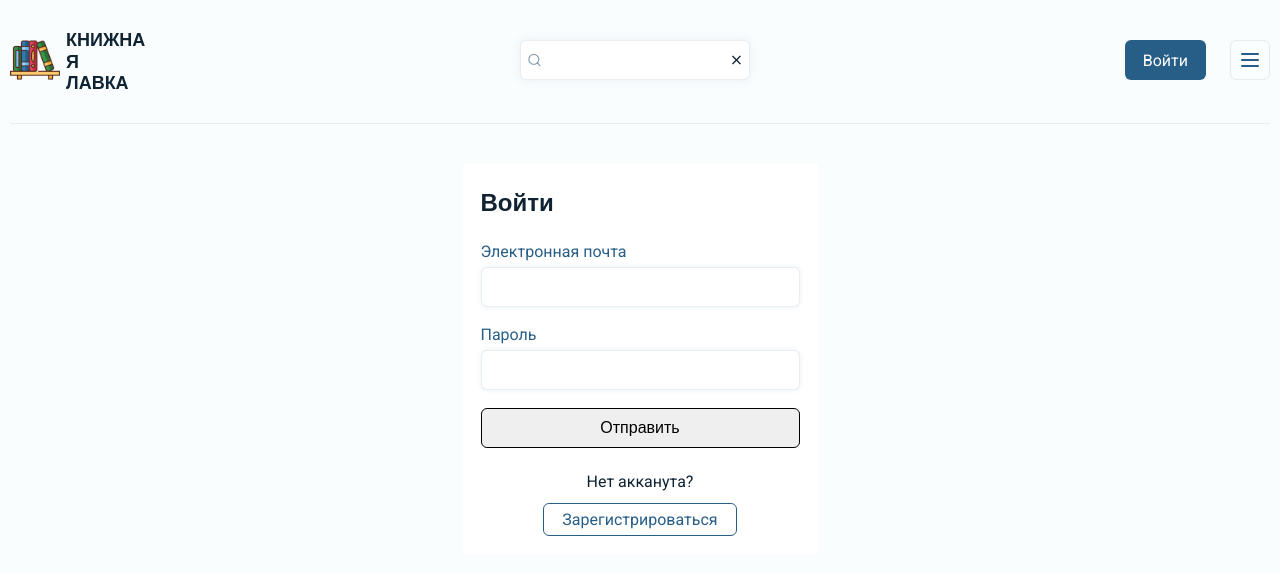
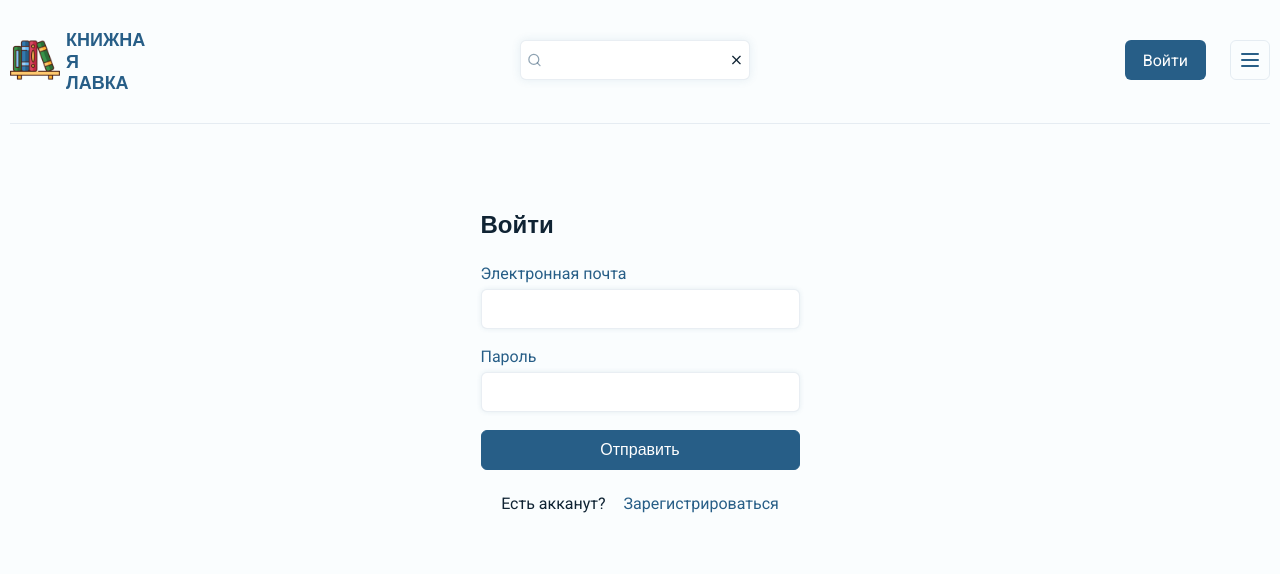
Before and after one commit to tatasenochek/bookshop-app, a React (Vite) app: page /bookshop-app/signin in a window 1280 px wide. Shown: the top 574 px of the page. Built offline with nearby package versions, Linux system fonts and the light colour scheme; no server answers.

Commit message:
правки по стилям

```diff
--- a/src/pages/AddBook/AddBook.tsx
+++ b/src/pages/AddBook/AddBook.tsx
@@ -167,7 +167,7 @@ function AddBook() {
 						))}
 					</select>
 				</label>
-				<Button>{book ? "Сохранить изменения" : "Добавить книгу"}</Button>
+				<Button isPrimary>{book ? "Сохранить изменения" : "Добавить книгу"}</Button>
 			</form>
 		</div>
 	);
--- a/src/pages/AddBook/add-book.module.scss
+++ b/src/pages/AddBook/add-book.module.scss
@@ -1,7 +1,6 @@
 @use "../../styles/variables" as *;
 
 .add-book {
-	background-color: $color-light;
 	width: 355px;
 	margin: 0 auto;
 	padding: $size-m;
--- a/src/pages/Signin/Signin.tsx
+++ b/src/pages/Signin/Signin.tsx
@@ -48,12 +48,14 @@ const navigate = useNavigate();
 					minLength={3}
 					required
 				/>
-				<Button>Отправить</Button>
+				<Button isPrimary>Отправить</Button>
 			</form>
-			<span className={styles["text"]}>Нет акканута?</span>
-			<Link className={styles["link"]} to="/signup">
-				Зарегистрироваться
-			</Link>
+			<div className={styles["action"]}>
+				<span className={styles["text"]}>Есть акканут?</span>
+				<Link className={styles["link"]} to="/signup">
+					Зарегистрироваться
+				</Link>
+			</div>
 		</div>
 	);
 }
--- a/src/pages/Signin/signin.module.scss
+++ b/src/pages/Signin/signin.module.scss
@@ -3,8 +3,7 @@
 .signin {
 	width: 355px;
 	margin: 0 auto;
-	padding: $size-m;
-	background-color: $color-light;
+	padding: $size-xxl $size-m;
 	display: flex;
 	flex-direction: column;
 	justify-content: center;
@@ -17,22 +16,9 @@
 		gap: $size-m;
 	}
 
-	.text {
-		text-align: center;
-		padding-bottom: $size-s;
-	}
-
-	.link {
-		border: 1px solid;
-		margin: auto;
-		color: $color-accent;
-		padding: $size-xs $size-m;
-		border-radius: $size-xs;
-		transition: all 0.3s;
-	}
-
-	.link:hover {
-		background-color: $color-accent;
-		color: $color-light;
+	.action {
+		display: flex;
+		gap: $size-m;
+		justify-content: center;
 	}
 }
--- a/src/pages/Signup/Signup.tsx
+++ b/src/pages/Signup/Signup.tsx
@@ -11,7 +11,7 @@ import { toast } from "react-toastify";
 import { ROUTES } from "../../const/const";
 
 function Signup() {
-	const navigate = useNavigate()
+	const navigate = useNavigate();
 
 	async function handlerSubmitForm(e: FormEvent) {
 		e.preventDefault();
@@ -65,12 +65,14 @@ function Signup() {
 					minLength={3}
 					required
 				/>
-				<Button>Отправить</Button>
+				<Button isPrimary>Отправить</Button>
 			</form>
-			<span className={styles["text"]}>Есть акканут?</span>
-			<Link className={styles["link"]} to="/signin">
-				Войти
-			</Link>
+			<div className={styles["action"]}>
+				<span className={styles["text"]}>Есть акканут?</span>
+				<Link className={styles["link"]} to="/signin">
+					Войти
+				</Link>
+			</div>
 		</div>
 	);
 }
--- a/src/pages/Signup/signup.module.scss
+++ b/src/pages/Signup/signup.module.scss
@@ -3,8 +3,7 @@
 .signup {
 	width: 355px;
 	margin: 0 auto;
-	padding: $size-m;
-	background-color: $color-light;
+	padding: $size-xxl $size-m;
 	display: flex;
 	flex-direction: column;
 	justify-content: center;
@@ -15,26 +14,11 @@
 		display: flex;
 		flex-direction: column;
 		gap: $size-m;
-
-
 	}
 
-	.text {
-		text-align: center;
-		padding-bottom: $size-s;
-	}
-
-	.link {
-		border: 1px solid;
-		margin: auto;
-		color: $color-accent;
-		padding: $size-xs $size-m;
-		border-radius: $size-xs;
-		transition: all 0.3s;
-	}
-
-	.link:hover {
-		background-color: $color-accent;
-		color: $color-light;
+	.action {
+		display: flex;
+		gap: $size-m;
+		justify-content: center;
 	}
 }
--- a/src/styles/index.scss
+++ b/src/styles/index.scss
@@ -18,7 +18,7 @@ body {
 }
 
 a {
-  color: $color-darck;
+  color: $color-accent;
   font-family: $font-main;
   text-decoration: none;
 }
```
